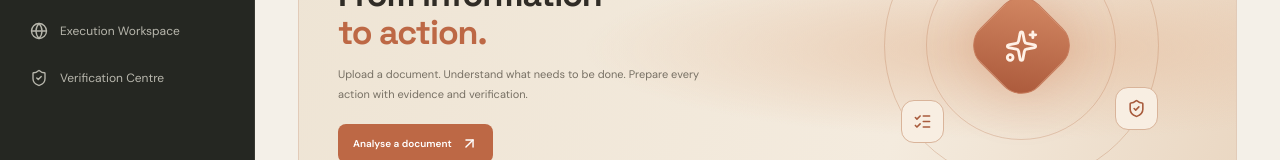
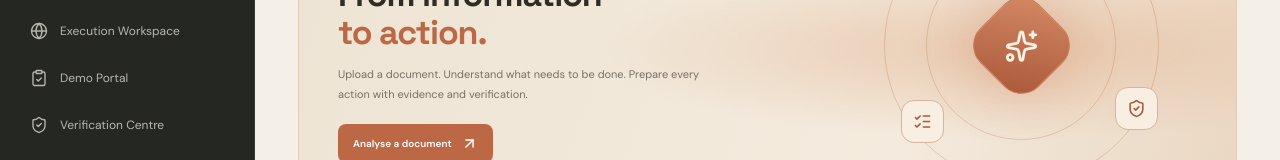
Before and after one commit to AdityaBisht-Coder/CLEARSTEP, a React (Vite) app: page / in a window 1280 px wide. Shown: the part 322-482 px from the top of the page. Built offline with nearby package versions, Linux system fonts and the light colour scheme.

Commit message:
Add demo portal navigation

```diff
--- a/src/components/layout/Sidebar.tsx
+++ b/src/components/layout/Sidebar.tsx
@@ -1,4 +1,4 @@
-import { FileText, Globe, LayoutDashboard, ListChecks, ShieldCheck, Sparkles, Settings, FileOutput, X } from "lucide-react";
+import { FileText, Globe, LayoutDashboard, ListChecks, ShieldCheck, Sparkles, Settings, FileOutput, X, ClipboardCheck } from "lucide-react";
 import type { Page } from "../../types";
 
 const items = [
@@ -7,6 +7,7 @@ const items = [
   { name: "Action Planner" as Page, icon: ListChecks },
   { name: "Prepared Documents" as Page, icon: FileOutput },
   { name: "Execution Workspace" as Page, icon: Globe },
+  { name: "Demo Portal" as Page, icon: ClipboardCheck },
   { name: "Verification Centre" as Page, icon: ShieldCheck },
 ];
 
```
